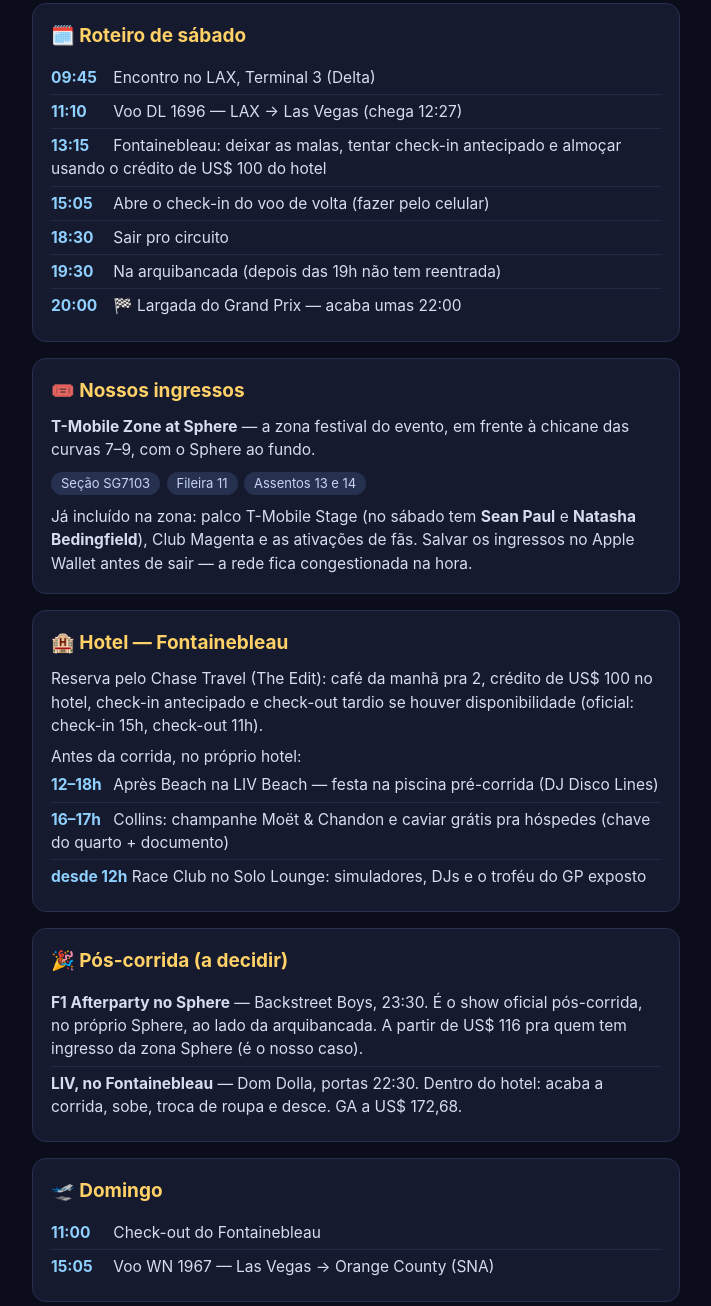
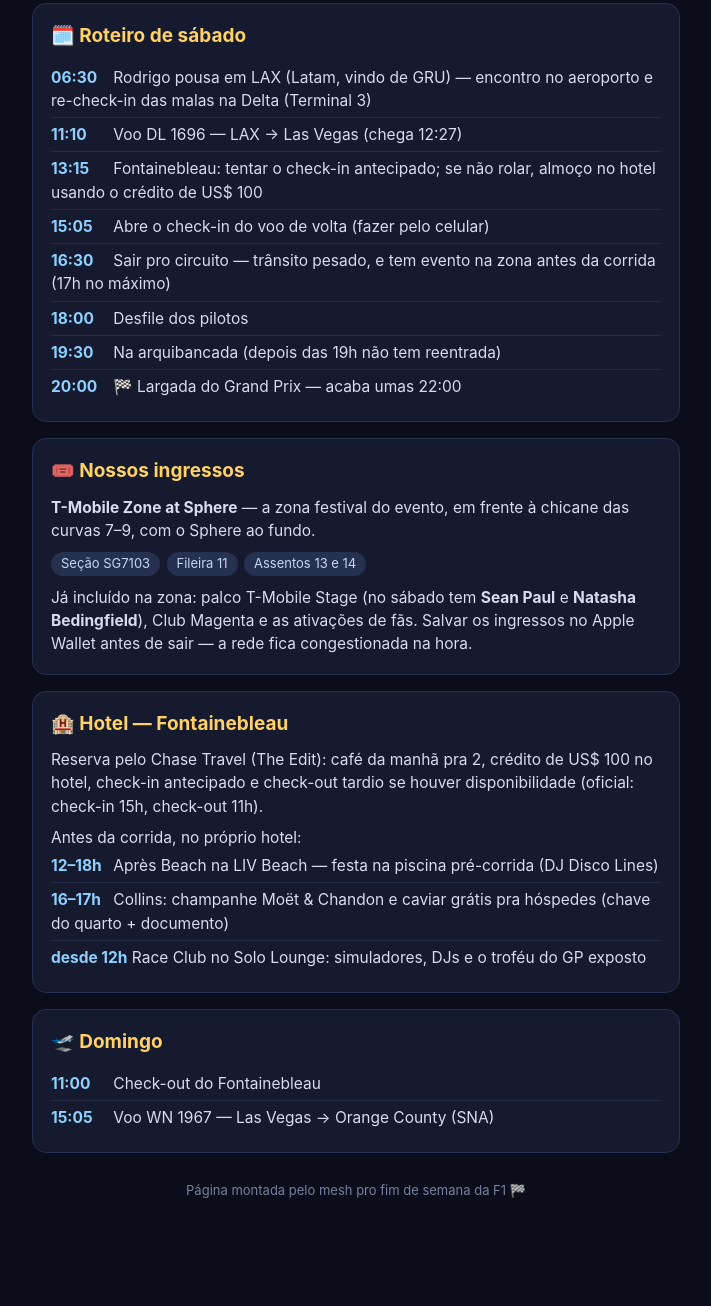
Before and after one commit to arossler74-cmd/F1Vegas26, a plain HTML site: page index.html in a window 1280 px wide. Shown: the part 617-1923 px from the top of the page, without its empty margins (284-995 px from the left). After the commit the page ends 1866 px from the top, so only its background shows below. Drawn offline with Linux system fonts and the light colour scheme.

Commit message:
Roteiro de sabado atualizado: chegada do Rodrigo 06:30, circuito 16:30, sem pos-corrida

```diff
--- a/index.html
+++ b/index.html
@@ -63,11 +63,12 @@
   <div class="card">
     <h2>🗓️ Roteiro de sábado</h2>
     <ul>
-      <li><span class="t">09:45</span> Encontro no LAX, Terminal 3 (Delta)</li>
+      <li><span class="t">06:30</span> Rodrigo pousa em LAX (Latam, vindo de GRU) — encontro no aeroporto e re-check-in das malas na Delta (Terminal 3)</li>
       <li><span class="t">11:10</span> Voo DL 1696 — LAX → Las Vegas (chega 12:27)</li>
-      <li><span class="t">13:15</span> Fontainebleau: deixar as malas, tentar check-in antecipado e almoçar usando o crédito de US$ 100 do hotel</li>
+      <li><span class="t">13:15</span> Fontainebleau: tentar o check-in antecipado; se não rolar, almoço no hotel usando o crédito de US$ 100</li>
       <li><span class="t">15:05</span> Abre o check-in do voo de volta (fazer pelo celular)</li>
-      <li><span class="t">18:30</span> Sair pro circuito</li>
+      <li><span class="t">16:30</span> Sair pro circuito — trânsito pesado, e tem evento na zona antes da corrida (17h no máximo)</li>
+      <li><span class="t">18:00</span> Desfile dos pilotos</li>
       <li><span class="t">19:30</span> Na arquibancada (depois das 19h não tem reentrada)</li>
       <li><span class="t">20:00</span> 🏁 Largada do Grand Prix — acaba umas 22:00</li>
     </ul>
@@ -96,14 +97,6 @@
   </div>
 
   <div class="card">
-    <h2>🎉 Pós-corrida (a decidir)</h2>
-    <ul>
-      <li><b>F1 Afterparty no Sphere</b> — Backstreet Boys, 23:30. É o show oficial pós-corrida, no próprio Sphere, ao lado da arquibancada. A partir de US$ 116 pra quem tem ingresso da zona Sphere (é o nosso caso).</li>
-      <li><b>LIV, no Fontainebleau</b> — Dom Dolla, portas 22:30. Dentro do hotel: acaba a corrida, sobe, troca de roupa e desce. GA a US$ 172,68.</li>
-    </ul>
-  </div>
-
-  <div class="card">
     <h2>🛫 Domingo</h2>
     <ul>
       <li><span class="t">11:00</span> Check-out do Fontainebleau</li>
```
